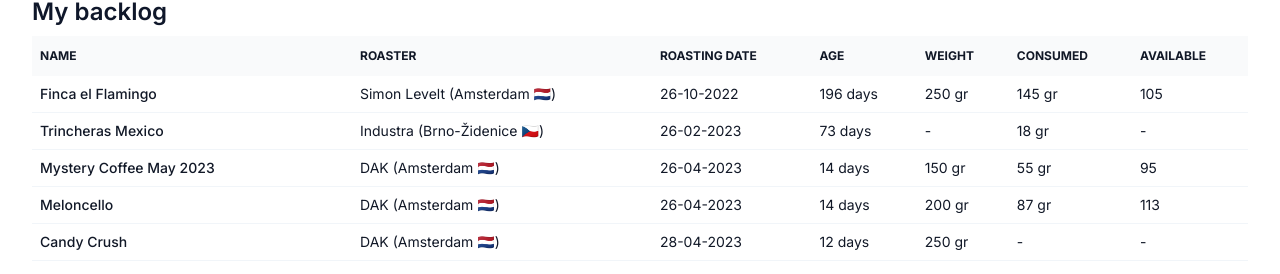
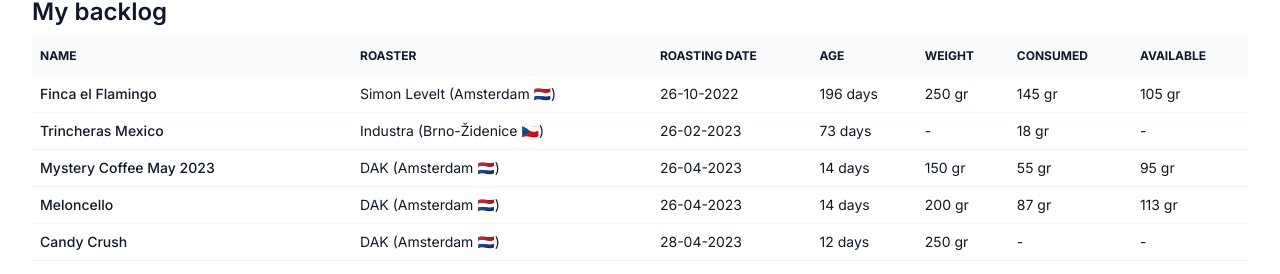
Before and after one commit to marcelblijleven/marcelblijleven.com, a Next.js app: page /coffee in a window 1280 px wide. Shown: the part 490-764 px from the top of the page. Built offline with nearby package versions, Linux system fonts and the light colour scheme.

Commit message:
chore: add gr to available beans

```diff
--- a/src/app/coffee/components/BacklogStats.tsx
+++ b/src/app/coffee/components/BacklogStats.tsx
@@ -78,7 +78,7 @@
                                     {props.usage[bean.name.toLowerCase()] ? `${props.usage[bean.name.toLowerCase()]} gr`: "-"}
                                 </td>
                                 <td className={"p-2"}>
-                                    {bean.weight && props.usage[bean.name.toLowerCase()] ? bean.weight - props.usage[bean.name.toLowerCase()] : "-"}
+                                    {bean.weight && props.usage[bean.name.toLowerCase()] ? `${bean.weight - props.usage[bean.name.toLowerCase()]} gr` : "-"}
                                 </td>
                             </tr>
                         )
```
